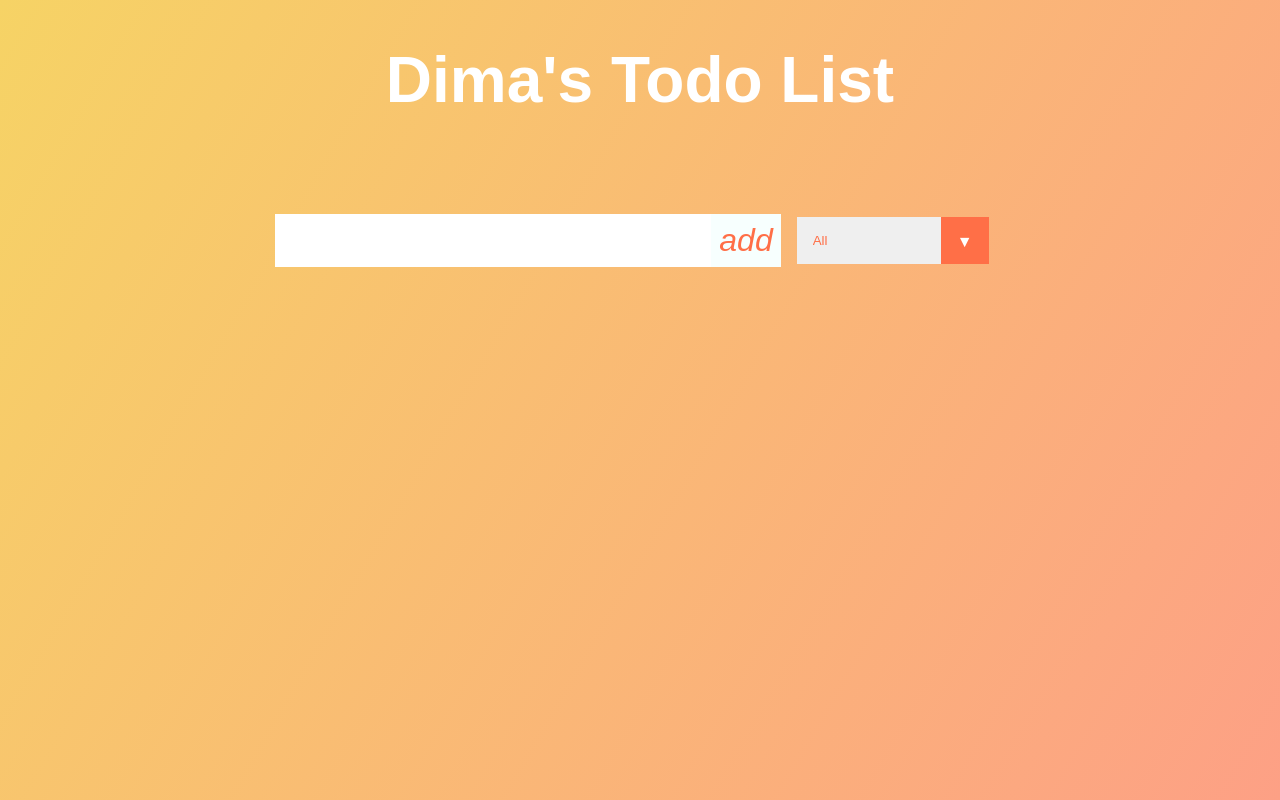
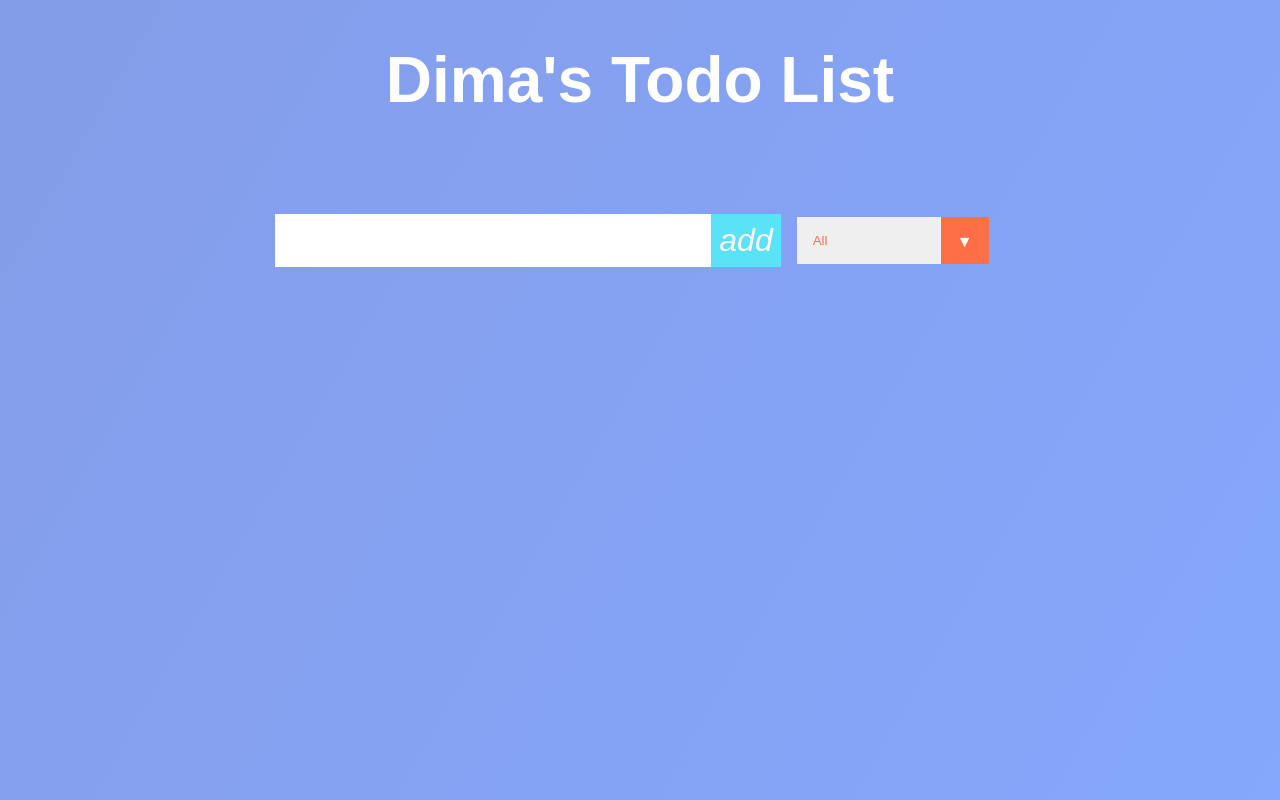
Before and after one commit to demonben/todo-list, a React (Create React App) app in the folder frontend/: page / in a window 1280 px wide. Built offline with nearby package versions, Linux system fonts and the light colour scheme.

Commit message:
minor design changes

```diff
--- a/frontend/src/index.css
+++ b/frontend/src/index.css
@@ -4,7 +4,7 @@
   box-sizing: border-box;
 }
 body {
-  background-image: linear-gradient(120deg, #f6d365 0%, #fda085 100%);
+  background-image: linear-gradient(120deg, #849de8 0%, #85a7fd 100%);
   color: white;
   font-family: "Poppins", sans-serif;
   min-height: 100vh;
@@ -25,11 +25,11 @@ form button {
   padding: 0.5rem;
   font-size: 2rem;
   border: none;
-  background: white;
+  background: rgb(255, 255, 255);
 }
 form button {
-  color: #ff6f47;
-  background: #f7fffe;
+  color: #fff6f3;
+  background: #5ae2f7;
   cursor: pointer;
   transition: all 0.3s ease;
 }
@@ -67,7 +67,7 @@ form button:hover {
 
 .trash-btn,
 .complete-btn {
-  background: #ff6f47;
+  background: rgb(246, 62, 62);
   color: white;
   border: none;
   padding: 1rem;
```
